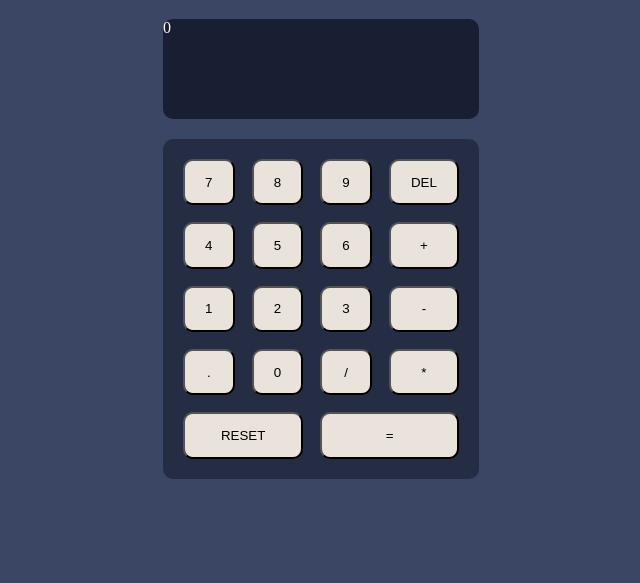
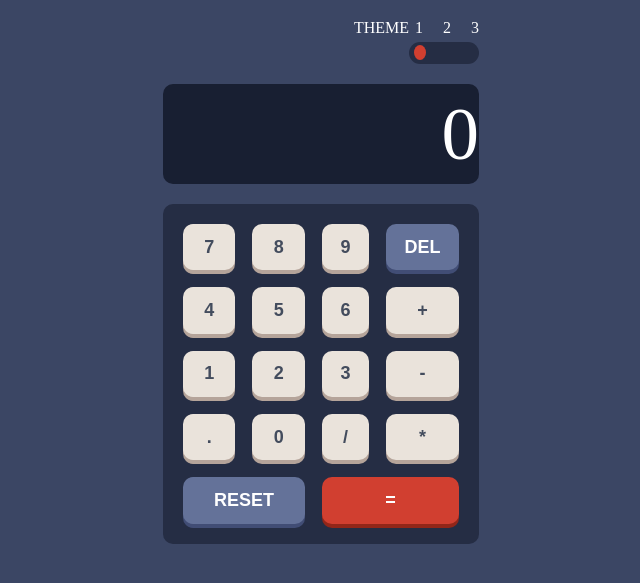
Before and after one commit to Thiraphan24/Mycalculator, a plain HTML site: page index.html in a window 1280 px wide. Shown: the part 69-652 px from the top of the page, without its empty margins (319-959 px from the left). Drawn offline with Linux system fonts and the light colour scheme.

Commit message:
create theme feature

```diff
--- a/index.html
+++ b/index.html
@@ -10,11 +10,32 @@
 
 
     <div class="typing">
-        <div>
+        <div class="header">
+
             <h1>calc</h1>
+
+            <div>
+                <div class="content-theme">
+                    <div class="switch-theme">
+                        <div class="theme">THEME</div>
+                        <div class="toggle-wrapper">
+                            <div class="number-step">1 &nbsp &nbsp 2 &nbsp &nbsp 3</div>
+                            <div class="tri-state-toggle">
+                                <input class="button" type="radio" name="toggle" id="one" />
+                                <input class="button" type="radio" name="toggle" id="two" />
+                                <input class="button" type="radio" name="toggle" id="three" />
+                            </div>
+                        </div>
+                    </div>
+                </div>
+
+        </div>
+
         </div>
         <div class="display" id="display">
+         <div class="cal-number">
             0
+         </div>
         </div>
 
     <div class="cal-button">
@@ -135,6 +156,32 @@
     document.querySelector('.itemReset').addEventListener('click', resetCalculator);
     document.querySelector('.itemDel').addEventListener('click', deleteLast);
 
+
+    var buttons = document.getElementsByClassName("button");
+var arr = [...buttons];
+
+arr.forEach((element, index) => {
+  element.addEventListener("click", () => {
+    element.style.opacity = "1";
+    if (index == 0) {
+      document.getElementsByTagName("body")[0].style.backgroundColor = "#3b4664";
+    } else if (index == 1) {
+      document.getElementsByTagName("body")[0].style.backgroundColor = "white";
+    } else {
+      document.getElementsByTagName("body")[0].style.backgroundColor =
+        "#17062a";
+    }
+    arr
+      .filter(function (item) {
+        return item != element;
+      })
+      .forEach((item) => {
+        item.style.opacity = "0";
+      });
+  });
+});
+
+
 </script>
 
 </body>
--- a/style.css
+++ b/style.css
@@ -8,14 +8,28 @@ body {
     color: white;
   }
 
+  .theme {
+    color: white;
+  }
+
+  .switch-theme {
+    display: flex;
+    justify-content: end;
+
+  }
+
 
 
   .display {
+    display: flex;
+    justify-content: end;
+    align-items: center;
     background-color: #181f32;
     margin-bottom: 20px;
     height: 100px;
     border-radius: 10px;
     color: white;
+    font-size: 75px;
   }
 
 
@@ -45,4 +59,99 @@ body {
   button {
     background-color: #eae3db;
     border-radius: 10px;
+    font-weight: bolder;
+    font-size: large;
+    color: #434c5d;
+    box-shadow: 0px 4px #b5a49a;
+    border-style: none;
   }
+
+  .itemEqual {
+    background-color: #d13f30;
+    box-shadow: 0px 4px #922619;
+    color: white;
+  }
+
+  .itemEqual:hover {
+    background-color: #f96c5b;
+  }
+
+  .itemReset {
+   background-color: #647299;
+   box-shadow: 0px 4px #414d75;
+   color: white;
+  }
+
+  .itemReset:hover {
+    background-color: #a2b3e1;
+  }
+
+  .itemDel {
+    background-color: #647299;
+    box-shadow: 0px 4px #414d75;
+    color: white;
+  }
+
+  .itemDel:hover {
+    background-color: #a2b3e1;
+  }
+
+  button:hover {
+    background-color: white;
+  }
+
+
+  /* .tri-state-toggle {
+    display: flex;
+    justify-content: center;
+    background-color: #252d44;
+    border-radius: 50px;
+    width: 65px;
+    height: 22px;
+  } */
+
+
+  input {
+  height: 15px;
+  width: 40px;
+  appearance: none;
+  background-color: #d13f30;
+  border-radius: 50%;
+  opacity: 0;
+}
+
+#one {
+  opacity: 1;
+}
+/* ปรับตำแหน่งใหม่สำหรับตัวเลขและสวิตช์ */
+.content-theme {
+  display: flex;
+  justify-content: flex-end;
+}
+
+.toggle-wrapper {
+  display: flex;
+  flex-direction: column;
+  align-items: flex-end; /* จัดตำแหน่งให้อยู่ขวาสุด */
+  margin-bottom: 20px;
+}
+
+.number-step {
+  color: white;
+  text-align: right;
+  margin-bottom: 5px; /* เพิ่มระยะห่างเล็กน้อยระหว่างตัวเลขและสวิตช์ */
+}
+
+.tri-state-toggle {
+  display: flex;
+  justify-content: space-between;
+  gap: 5px; /* เพิ่มช่องว่างระหว่างปุ่ม */
+  background-color: #252d44;
+  border-radius: 50px;
+  width: 70px;
+  height: 22px;
+}
+
+/* .cal-number {
+  font-size: 80px;
+} */
```
